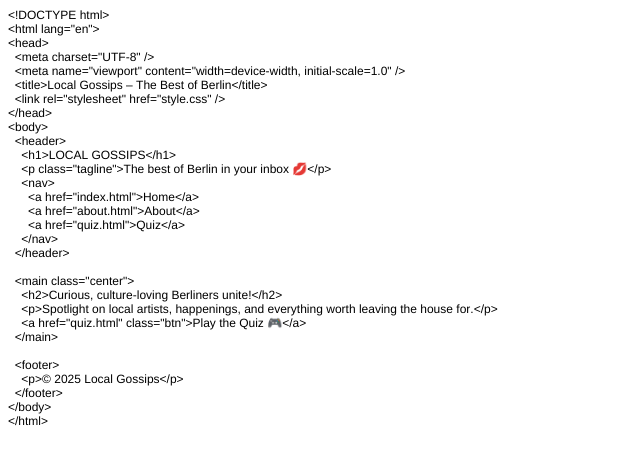
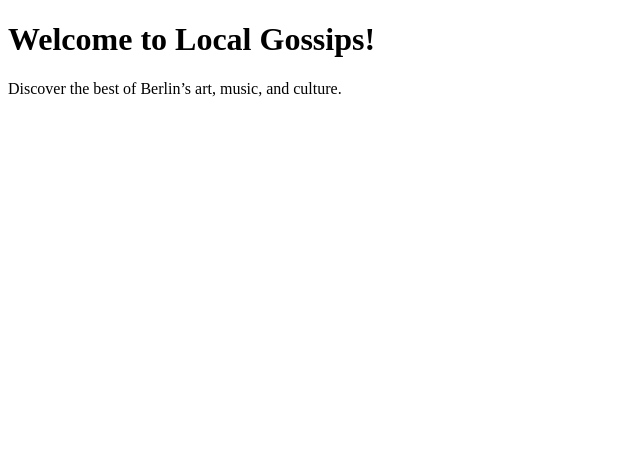
Before and after one commit to contactlocalgossips-del/local-gossips, a plain HTML site: page index.html in a window 1280 px wide. Shown: the whole page, without its empty margins (0-640 px from the left). Drawn offline with Linux system fonts and the light colour scheme.

Commit message:
Update index.html

```diff
--- a/index.html
+++ b/index.html
@@ -1,47 +1,13 @@
-<!DOCTYPE html PUBLIC "-//W3C//DTD HTML 4.01//EN" "http://www.w3.org/TR/html4/strict.dtd">
-<html>
+<!DOCTYPE html>
+<html lang="en">
 <head>
-  <meta http-equiv="Content-Type" content="text/html; charset=utf-8">
-  <meta http-equiv="Content-Style-Type" content="text/css">
-  <title></title>
-  <meta name="Generator" content="Cocoa HTML Writer">
-  <meta name="CocoaVersion" content="2575.7">
-  <style type="text/css">
-    p.p1 {margin: 0.0px 0.0px 0.0px 0.0px; font: 12.0px Helvetica; -webkit-text-stroke: #000000}
-    p.p2 {margin: 0.0px 0.0px 0.0px 0.0px; font: 12.0px Helvetica; -webkit-text-stroke: #000000; min-height: 14.0px}
-    span.s1 {font-kerning: none}
-  </style>
+  <meta charset="UTF-8" />
+  <meta name="viewport" content="width=device-width, initial-scale=1.0" />
+  <title>Local Gossips – Berlin</title>
+  <link rel="stylesheet" href="style.css" />
 </head>
 <body>
-<p class="p1"><span class="s1">&lt;!DOCTYPE html&gt;</span></p>
-<p class="p1"><span class="s1">&lt;html lang="en"&gt;</span></p>
-<p class="p1"><span class="s1">&lt;head&gt;</span></p>
-<p class="p1"><span class="s1"><span class="Apple-converted-space">  </span>&lt;meta charset="UTF-8" /&gt;</span></p>
-<p class="p1"><span class="s1"><span class="Apple-converted-space">  </span>&lt;meta name="viewport" content="width=device-width, initial-scale=1.0" /&gt;</span></p>
-<p class="p1"><span class="s1"><span class="Apple-converted-space">  </span>&lt;title&gt;Local Gossips – The Best of Berlin&lt;/title&gt;</span></p>
-<p class="p1"><span class="s1"><span class="Apple-converted-space">  </span>&lt;link rel="stylesheet" href="style.css" /&gt;</span></p>
-<p class="p1"><span class="s1">&lt;/head&gt;</span></p>
-<p class="p1"><span class="s1">&lt;body&gt;</span></p>
-<p class="p1"><span class="s1"><span class="Apple-converted-space">  </span>&lt;header&gt;</span></p>
-<p class="p1"><span class="s1"><span class="Apple-converted-space">    </span>&lt;h1&gt;LOCAL GOSSIPS&lt;/h1&gt;</span></p>
-<p class="p1"><span class="s1"><span class="Apple-converted-space">    </span>&lt;p class="tagline"&gt;The best of Berlin in your inbox 💋&lt;/p&gt;</span></p>
-<p class="p1"><span class="s1"><span class="Apple-converted-space">    </span>&lt;nav&gt;</span></p>
-<p class="p1"><span class="s1"><span class="Apple-converted-space">      </span>&lt;a href="index.html"&gt;Home&lt;/a&gt;</span></p>
-<p class="p1"><span class="s1"><span class="Apple-converted-space">      </span>&lt;a href="about.html"&gt;About&lt;/a&gt;</span></p>
-<p class="p1"><span class="s1"><span class="Apple-converted-space">      </span>&lt;a href="quiz.html"&gt;Quiz&lt;/a&gt;</span></p>
-<p class="p1"><span class="s1"><span class="Apple-converted-space">    </span>&lt;/nav&gt;</span></p>
-<p class="p1"><span class="s1"><span class="Apple-converted-space">  </span>&lt;/header&gt;</span></p>
-<p class="p2"><span class="s1"></span><br></p>
-<p class="p1"><span class="s1"><span class="Apple-converted-space">  </span>&lt;main class="center"&gt;</span></p>
-<p class="p1"><span class="s1"><span class="Apple-converted-space">    </span>&lt;h2&gt;Curious, culture-loving Berliners unite!&lt;/h2&gt;</span></p>
-<p class="p1"><span class="s1"><span class="Apple-converted-space">    </span>&lt;p&gt;Spotlight on local artists, happenings, and everything worth leaving the house for.&lt;/p&gt;</span></p>
-<p class="p1"><span class="s1"><span class="Apple-converted-space">    </span>&lt;a href="quiz.html" class="btn"&gt;Play the Quiz 🎮&lt;/a&gt;</span></p>
-<p class="p1"><span class="s1"><span class="Apple-converted-space">  </span>&lt;/main&gt;</span></p>
-<p class="p2"><span class="s1"></span><br></p>
-<p class="p1"><span class="s1"><span class="Apple-converted-space">  </span>&lt;footer&gt;</span></p>
-<p class="p1"><span class="s1"><span class="Apple-converted-space">    </span>&lt;p&gt;© 2025 Local Gossips&lt;/p&gt;</span></p>
-<p class="p1"><span class="s1"><span class="Apple-converted-space">  </span>&lt;/footer&gt;</span></p>
-<p class="p1"><span class="s1">&lt;/body&gt;</span></p>
-<p class="p1"><span class="s1">&lt;/html&gt;</span></p>
+  <h1>Welcome to Local Gossips!</h1>
+  <p>Discover the best of Berlin’s art, music, and culture.</p>
 </body>
 </html>
```
